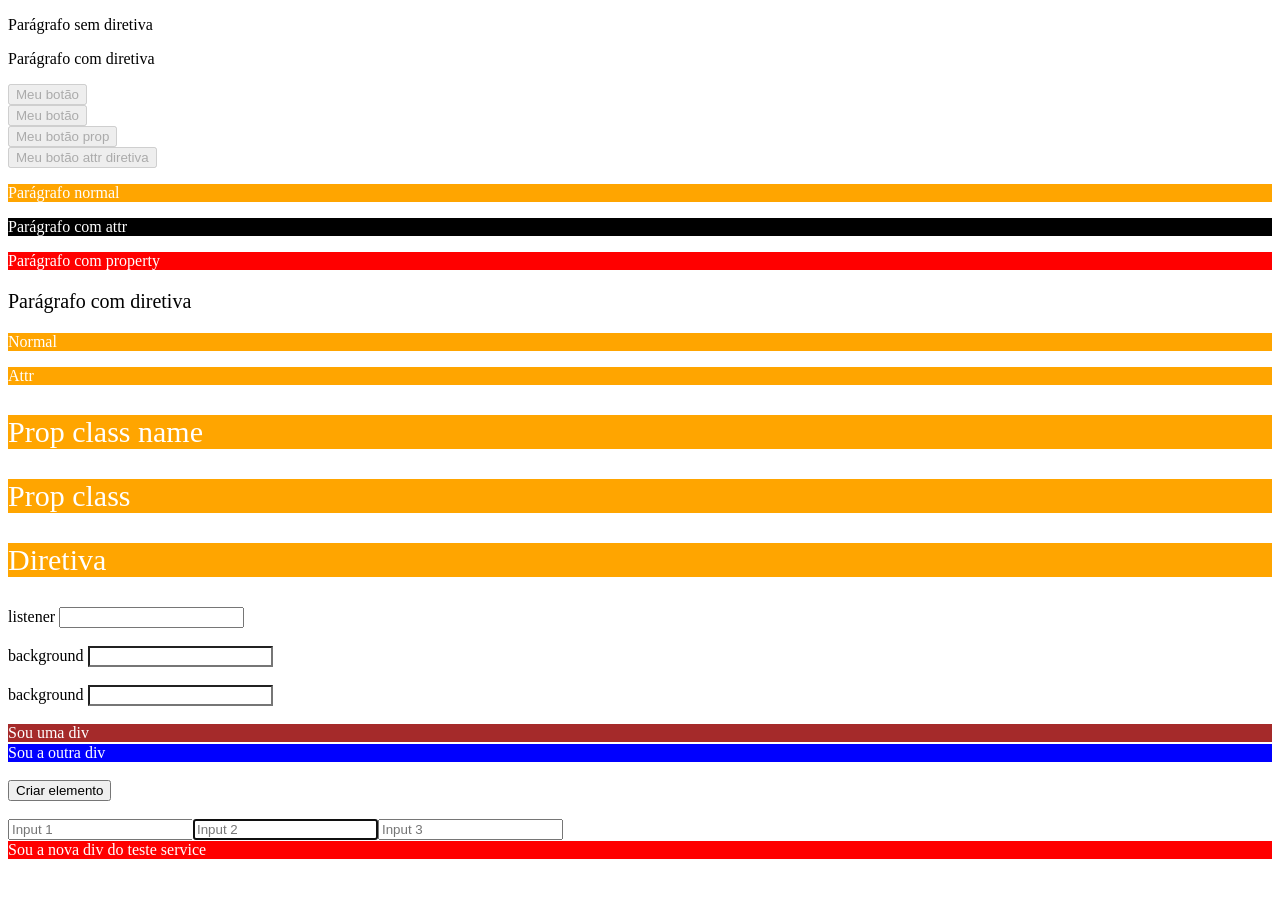
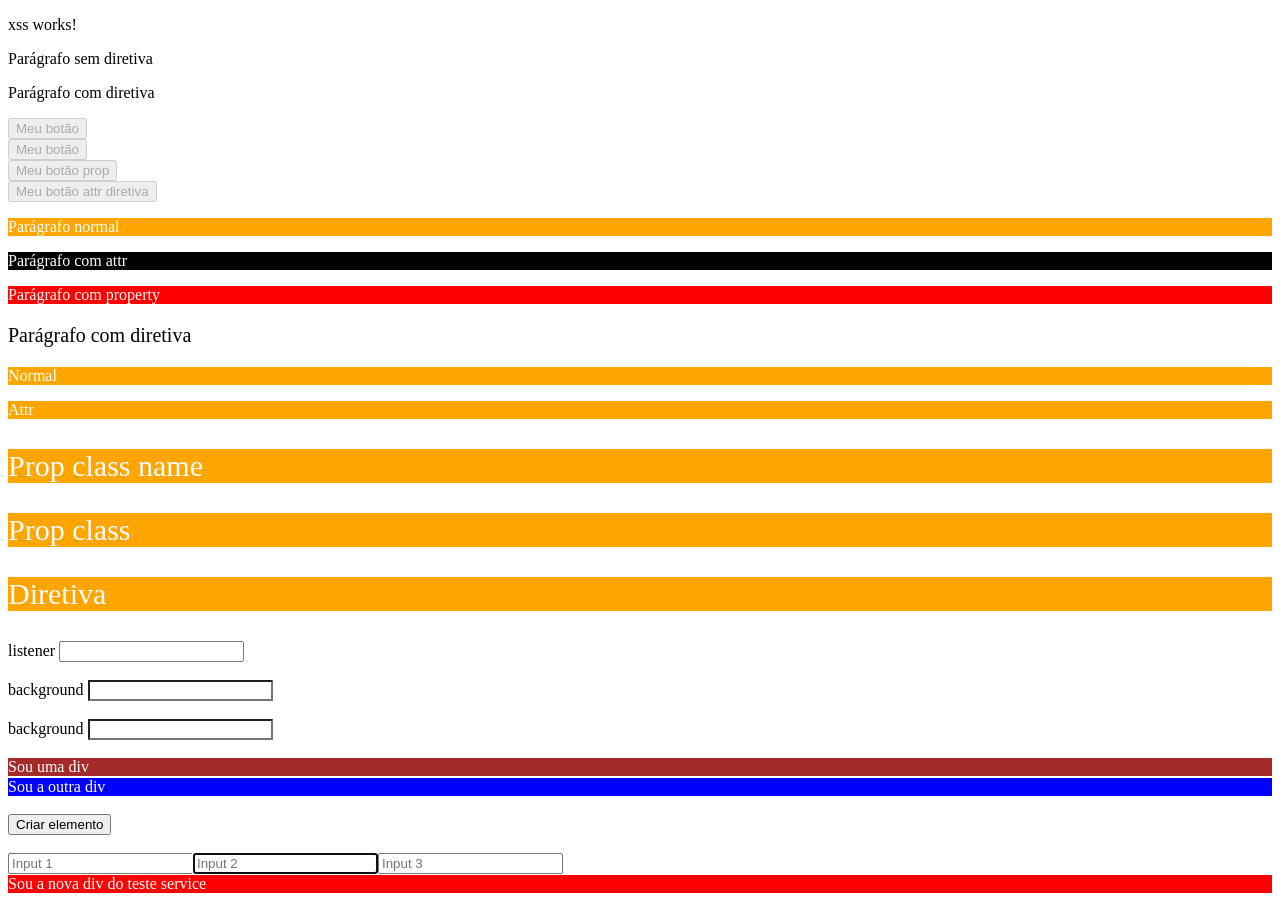
Before and after one commit to thiago-desenv/fundamentos-angular-v17, an Angular app: page / in a window 1280 px wide. Before the commit the page ends 867 px from the top, so only its background shows below. Built offline with nearby package versions, Linux system fonts and the light colour scheme.

Commit message:
Criado o componente xss

```diff
--- a/src/app/app.component.html
+++ b/src/app/app.component.html
@@ -1,3 +1,5 @@
+
+<app-xss></app-xss>
 <app-sem-diretiva></app-sem-diretiva>
 <app-com-diretiva></app-com-diretiva>
 
--- a/src/app/app.module.ts
+++ b/src/app/app.module.ts
@@ -14,6 +14,7 @@ import { ClassDirective } from './directives/class.directive';
 import { ListenerDirective } from './directives/listener.directive';
 import { InputBackgroundDirectiveDirective } from './directives/input-background.directive.directive';
 import { FocusSecondInputDirective } from './directives/focus-second-input.directive';
+import { XssComponent } from './xss/xss.component';
 
 @NgModule({
   declarations: [
@@ -27,7 +28,8 @@ import { FocusSecondInputDirective } from './directives/focus-second-input.direc
     ClassDirective,
     ListenerDirective,
     InputBackgroundDirectiveDirective,
-    FocusSecondInputDirective
+    FocusSecondInputDirective,
+    XssComponent
   ],
   imports: [
     BrowserModule,
--- /dev/null
+++ b/src/app/xss/xss.component.html
@@ -0,0 +1 @@
+<p>xss works!</p>
```
Also changed, not shown: src/app/xss/xss.component.ts (added, +10 -0 lines), src/app/xss/xss.component.scss (added), 1 other file (tests, documents, lock files or other folders).
